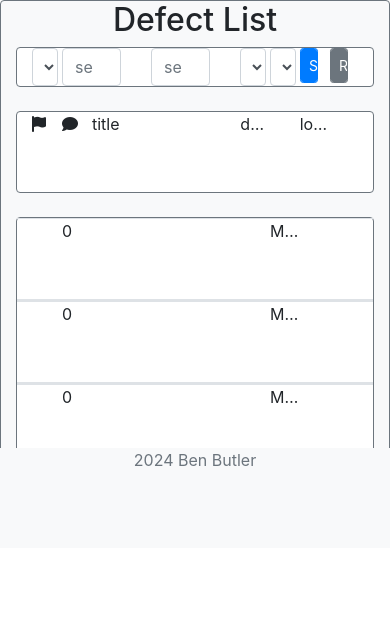
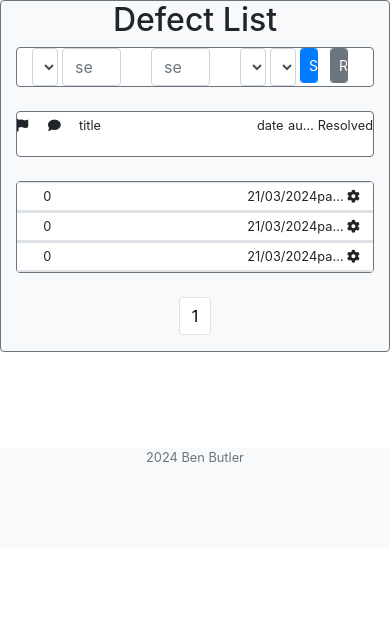
Before and after one commit to bezabu/bb-gp-pp4-part, a Django app: page /defect_list/1/ in a window 390 px wide. Shown: the part 296-939 px from the top of the page. After the commit the page ends 758 px from the top, so only its background shows below. Run offline with Django 4.2, Linux system fonts and the light colour scheme; a user stored in the database is signed in; data comes from the database, SQL or seed files in the repository; data that the repository does not hold is empty; some libraries are stand-ins or nearby versions.

Commit message:
Style lists to be readable on phone screens

```diff
--- a/defect/templates/defect/defect_list.html
+++ b/defect/templates/defect/defect_list.html
@@ -56,26 +56,26 @@
         <br>
     <!-- column headers -->
     <div class="row border border-secondary rounded bg-white">
-        <div class="col-1">
+        <div class="col px-0 py-1">
             <p><i class="fa-solid fa-flag"></i></p>
         </div>
-        <div class="col-1">
+        <div class="col px-0 py-1">
             <p><i class="fa-solid fa-comment"></i></p>
         </div>
-        <div class="col-2">
+        <div class="col-3 px-0 py-1">
             <p class="text-truncate">title</p>
         </div>
-        <div class="col-3">
+        <div class="col-3 px-0 py-1">
 
         </div>
-        <div class="col-2">
-            <p class="text-truncate">date logged</p>
+        <div class="col px-0 py-1">
+            <p class="text-truncate">date</p>
         </div>
-        <div class="col-2">
-            <p class="text-truncate">logged by</p>
+        <div class="col-1 px-0 py-1">
+            <p class="text-truncate">author</p>
         </div>
-        <div class="col-1">
-            <p class="text-truncate">Resolved</p>
+        <div class="col px-0 py-1">
+            <p class="text-truncate m-auto">Resolved</p>
         </div>
     </div>
     <br>
@@ -86,13 +86,20 @@
 
             <div class="row border-top border-bottom">
 
-                <div class="col-1"><p><i class="fa-solid {{ defect.category.fa_string }}" style="color: {{ defect.category.colour }};"></i></p></div>
-                <div class="col-1"><p>{{ defect.updates.count }}</p></div>
-                <div class="col-3"><a class="text-dark word-wrap" href="{% url 'def_detail' defect.defect_id %}"><p class="text-truncate">{{defect.trunc_title}}</p></a></div>
-                <div class="col-3"><a class="text-dark word-wrap" href="{% url 'def_detail' defect.defect_id %}"><p class="text-truncate">{{defect.excerpt}}</p></a></div>
-                <div class="col-2 mx-0"><p class="text-truncate">{{defect.reported_on}}</p></div>
-                <div class="col-1"><p class="text-truncate">{{defect.author}}</p></div>
-                <div class="col-1"><p class="text-truncate">{{defect.status}}</p></div>
+                <div class="col px-0 py-1"><p class="m-auto"><i class="fa-solid {{ defect.category.fa_string }}" style="color: {{ defect.category.colour }};"></i></p></div>
+                <div class="col px-0 py-1"><p class="m-auto">{{ defect.updates.count }}</p></div>
+                <div class="col-3 px-0 py-1"><a class="text-dark word-wrap" href="{% url 'def_detail' defect.defect_id %}"><p class="text-truncate">{{defect.trunc_title}}</p></a></div>
+                <div class="col-3 px-0 py-1"><a class="text-dark word-wrap" href="{% url 'def_detail' defect.defect_id %}"><p class="text-truncate">{{defect.excerpt}}</p></a></div>
+                <div class="col px-0 py-1"><p class="text-truncate m-auto">{{defect.reported_on|date:"d/m/Y"}}</p></div>
+                <div class="col-1 px-0 py-1"><p class="text-truncate m-auto">{{defect.author}}</p></div>
+                <div class="col px-0 py-1"><p class="text-truncate m-auto">
+                    {% if defect.status %}
+                    <i class="fa-solid fa-circle-check"></i>
+                    {% else %}
+                    <i class="fa-solid fa-gear"></i>
+                    {% endif %}
+                    <!--{{defect.status}}-->
+                </p></div>
             </div>
 
             <div class="row border-bottom">
--- a/part/settings.py
+++ b/part/settings.py
@@ -30,7 +30,7 @@ SECRET_KEY = os.environ.get("SECRET_KEY")
 
 
 # SECURITY WARNING: don't run with debug turned on in production!
-DEBUG = False
+DEBUG = True
 
 ALLOWED_HOSTS = ['8000-bezabu-bbgppp4part-ak6kzfnujzt.ws-eu110.gitpod.io', '.herokuapp.com']
 
--- a/static/css/style.css
+++ b/static/css/style.css
@@ -26,3 +26,40 @@ a:hover {
     height: 100px;
     background-color: aqua;
 }
+
+/*
+// Extra small devices (portrait phones, less than 576px)
+// No media query for `xs` since this is the default in Bootstrap
+*/
+
+
+
+/* Medium devices (tablets, 768px and up)*/
+@media (max-width: 768px) {
+    p {
+        font-size: 1em;
+    }
+}
+/* Small devices (landscape phones, 576px and up)*/
+@media (max-width: 576px) {
+    p {
+        font-size: 0.9em;
+    }
+}
+/* Small devices (landscape phones, 320px and up)*/
+@media (max-width: 420px) {
+    p {
+        font-size: 0.8em;
+    }
+}
+@media (max-width: 320px) {
+    p {
+        font-size: 0.7em;
+    }
+}
+/* Large devices (desktops, 992px and up)
+@media (min-width: 992px) { ... }
+
+/* Extra large devices (large desktops, 1200px and up)
+@media (min-width: 1200px) { ... }
+*/
```
Also changed, not shown: defect/templates/defect/dash.html (+13 -13 lines).
